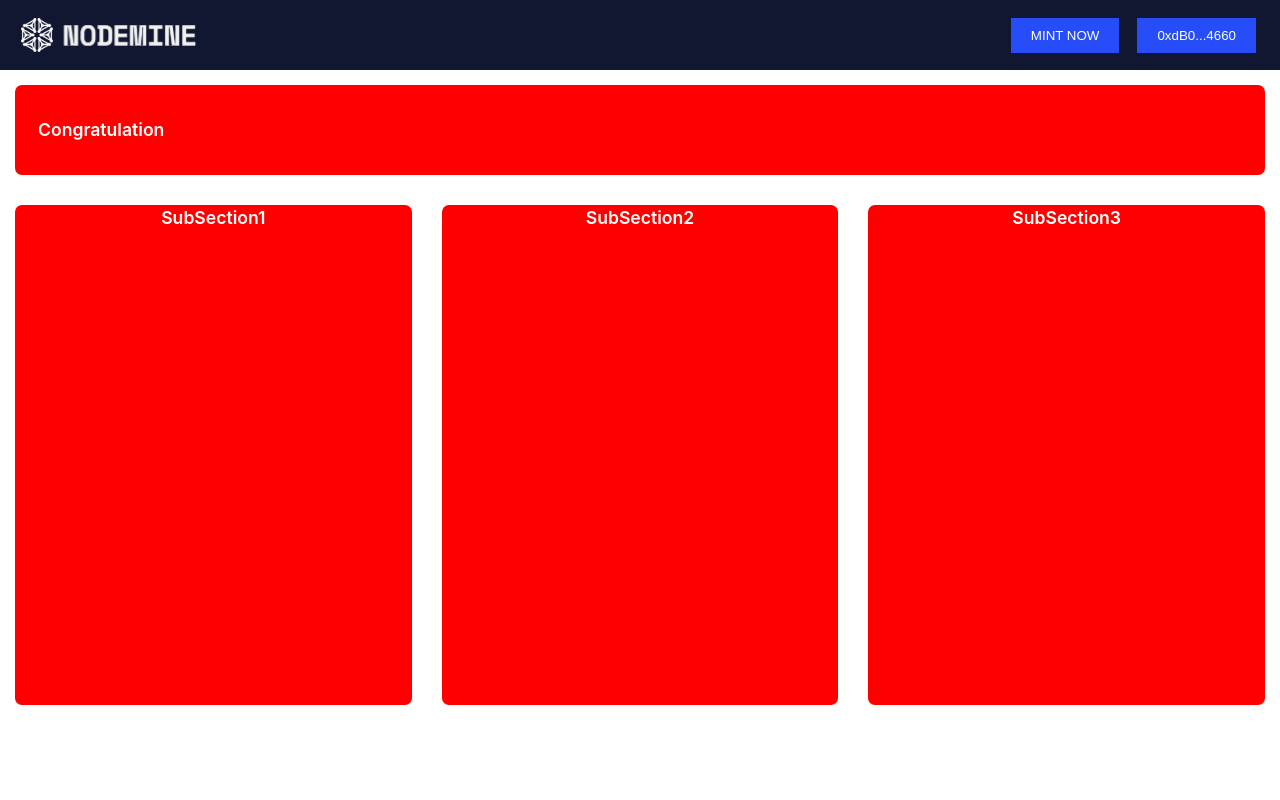
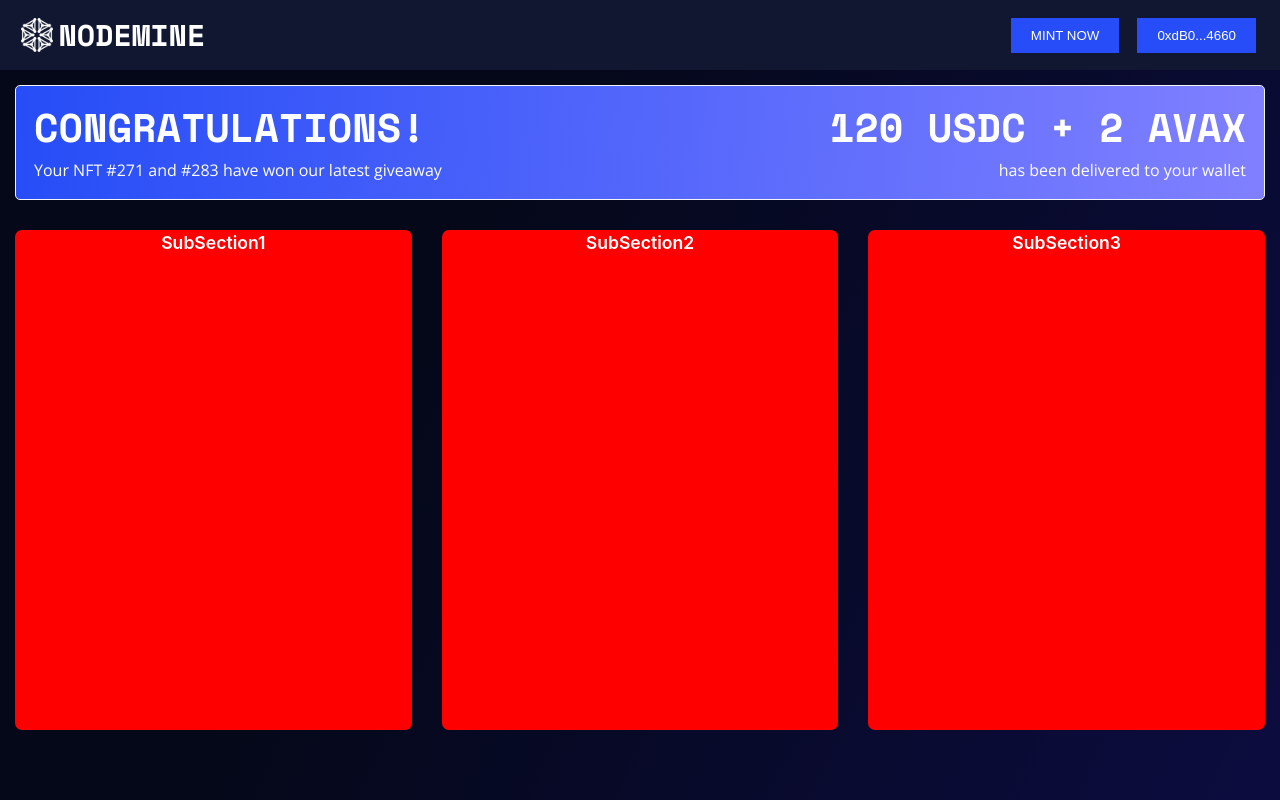
Before and after one commit to mhkhansahab/mine-app, a React (Create React App) app: page /home in a window 1280 px wide. Built offline with nearby package versions, Linux system fonts and the light colour scheme.

Commit message:
banner design

```diff
--- a/public/index.html
+++ b/public/index.html
@@ -24,6 +24,16 @@
       work correctly both with client-side routing and a non-root public URL.
       Learn how to configure a non-root public URL by running `npm run build`.
     -->
+    <link rel="preconnect" href="https://fonts.googleapis.com" />
+    <link rel="preconnect" href="https://fonts.gstatic.com" crossorigin />
+    <link
+      href="https://fonts.googleapis.com/css2?family=Josefin+Sans:ital,wght@0,100;0,200;0,300;0,400;0,500;0,600;0,700;1,100;1,200;1,300;1,400;1,500;1,600;1,700&family=Montserrat:ital,wght@0,100;0,200;0,300;0,400;0,500;0,600;0,700;0,800;0,900;1,100;1,200;1,300;1,400;1,500;1,600;1,700;1,800;1,900&family=Space+Mono:ital,wght@0,400;0,700;1,400&display=swap"
+      rel="stylesheet"
+    />
+    <link
+      href="https://fonts.googleapis.com/css2?family=Josefin+Sans:ital,wght@0,100;0,200;0,300;0,400;0,500;0,600;0,700;1,100;1,200;1,300;1,400;1,500;1,600;1,700&family=Montserrat:ital,wght@0,100;0,200;0,300;0,400;0,500;0,600;0,700;0,800;0,900;1,100;1,200;1,300;1,400;1,500;1,600;1,700;1,800;1,900&family=Open+Sans:ital,wght@0,300;0,400;0,500;0,600;0,700;0,800;1,300;1,400;1,500;1,600;1,700;1,800&family=Space+Mono:ital,wght@0,400;0,700;1,400&display=swap"
+      rel="stylesheet"
+    />
     <title>React App</title>
   </head>
   <body>
--- a/src/pages/Home/components/Banner/index.tsx
+++ b/src/pages/Home/components/Banner/index.tsx
@@ -3,24 +3,46 @@ import { styled } from "@mui/material/styles";
 
 const Container = styled("div")(({ theme }) => ({
   flex: "1",
-  height: "90px",
-  backgroundColor: "red",
+  height: "fit-content",
+  backgroundImage: `linear-gradient(93.34deg, #264DF7 0%, #8080FF 100%);`,
   display: "flex",
   alignItems: "center",
   margin: "15px",
-  borderRadius: "7px",
+  borderRadius: "5px",
+  border: "1px solid #F3F4F6",
 }));
 
-const Item = styled("div")(({ theme }) => ({
-  width: "fit-cotent",
-  padding: "7px 14px",
-  margin: "9px",
+const Heading = styled("div")(({ theme }) => ({
+  fontSize: "40px",
+  lineHeight: "40px",
+  fontFamily: "Space Mono",
+  fontWeight: "700",
+}));
+
+const SubHeading = styled("div")(({ theme }) => ({
+  fontSize: "16px",
+  lineHeight: "16px",
+  marginTop: "15px",
+  fontFamily: "Open Sans",
+  fontWeight: "400",
 }));
 
 const Banner: FC = () => {
   return (
     <Container>
-      <Item>Congratulation</Item>
+      <div style={{ textAlign: "left", margin: "21px 18px" }}>
+        <Heading>CONGRATULATIONS!</Heading>
+        <SubHeading>
+          Your NFT #271 and #283 have won our latest giveaway
+        </SubHeading>
+      </div>
+
+      <div
+        style={{ textAlign: "right", margin: "21px 18px", marginLeft: "auto" }}
+      >
+        <Heading>120 USDC + 2 AVAX</Heading>
+        <SubHeading>has been delivered to your wallet</SubHeading>
+      </div>
     </Container>
   );
 };
--- a/src/pages/Home/components/Navbar/index.tsx
+++ b/src/pages/Home/components/Navbar/index.tsx
@@ -1,7 +1,6 @@
 /* eslint-disable jsx-a11y/alt-text */
 import { FC } from "react";
 import { styled } from "@mui/material/styles";
-import LogoName from "../../../../assets/LogoName.svg";
 import LogoIcon from "../../../../assets/LogoIcon.svg";
 
 const Container = styled("div")(({ theme }) => ({
@@ -22,6 +21,13 @@ const Button = styled("button")(({ theme }) => ({
   cursor: "pointer",
 }));
 
+const Heading = styled("div")(({ theme }) => ({
+  fontSize: "30px",
+  lineHeight: "40px",
+  fontFamily: "Space Mono",
+  fontWeight: "700",
+}));
+
 const Navbar: FC = () => {
   return (
     <Container>
@@ -34,7 +40,7 @@ const Navbar: FC = () => {
         }}
       >
         <img src={LogoIcon} /> &nbsp;
-        <img src={LogoName} />
+        <Heading>NODEMINE</Heading>
       </div>
       <div
         style={{ marginLeft: "auto", display: "flex", paddingRight: "15px" }}
--- a/src/pages/Home/index.tsx
+++ b/src/pages/Home/index.tsx
@@ -8,6 +8,9 @@ import SubSection3 from "./components/Subsection3";
 
 const Body = styled("div")(({ theme }) => ({
   width: "100%",
+  height: "100vh",
+  overflow: "auto",
+  backgroundImage: "linear-gradient(115.48deg, #040818 33.86%, #0C0C3F 100%)",
 }));
 
 const SectionsContainer = styled("div")(({ theme }) => ({
```
